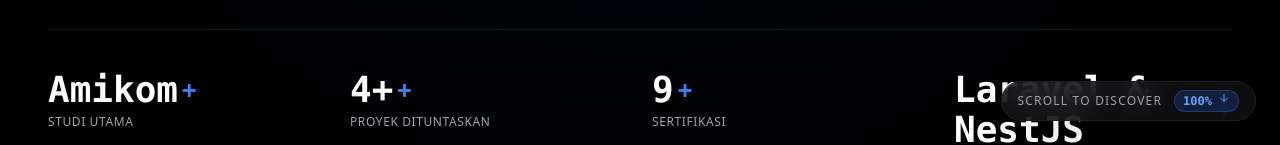
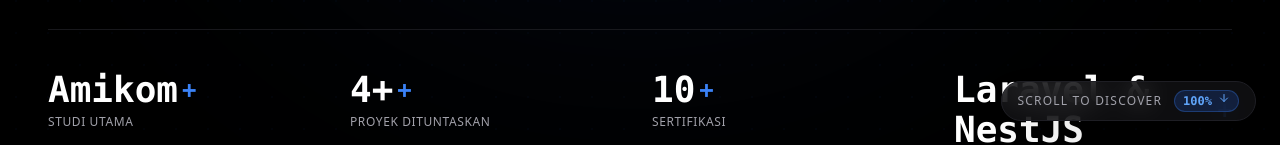
Before and after one commit to firawan22/portofolio-website, a Next.js app: page / in a window 1280 px wide. Shown: the part 655-800 px from the top of the page. Built offline with nearby package versions, Linux system fonts and the light colour scheme.

Commit message:
feat: add MySkill Website Development Back End certification and milestone entry

```diff
--- a/components/sections/CertificationsSection.jsx
+++ b/components/sections/CertificationsSection.jsx
@@ -22,7 +22,7 @@
             </h2>
           </div>
           <p className="text-muted text-sm sm:text-base max-w-md">
-            Industry-recognized certifications from Hacktiv8, IBM, Dicoding, and RevoU in AI Development, Web Development, and Software Engineering.
+            Industry-recognized certifications from Hacktiv8, IBM, Dicoding, RevoU, and MySkill in AI Development, Web Development, and Software Engineering.
           </p>
         </div>
 
--- a/data/portfolioData.js
+++ b/data/portfolioData.js
@@ -13,7 +13,7 @@
     stats: [
       { label: "Studi Utama", value: "Amikom" },
       { label: "Proyek Dituntaskan", value: "4+" },
-      { label: "Sertifikasi", value: "9" },
+      { label: "Sertifikasi", value: "10" },
       { label: "Spesialisasi", value: "Laravel & NestJS" },
     ],
     interests: ["Web Development", "Front-end Architecture", "PHP & NestJS Ecosystem"],
@@ -148,6 +148,15 @@
       image: "/images/certifications/dicoding-belajar-dasar-pemrograman-web.png",
       credentialId: "DICODING-WEB-2026",
       verifyUrl: "https://www.dicoding.com",
+      badgeType: "Web Development",
+    },
+    {
+      title: "Website Development: Back End",
+      issuer: "MySkill",
+      date: "August 11, 2026",
+      image: "/images/certifications/myskill-website-development-backend.png",
+      credentialId: "MYSKILL-BACKEND-2026",
+      verifyUrl: "https://myskill.id",
       badgeType: "Web Development",
     },
     {
@@ -295,6 +304,13 @@
       category: "Certification & AI",
     },
     {
+      year: "August 11, 2026",
+      title: "MySkill: Website Development: Back End",
+      description: "Completed \"Website Development: Back End\" certification from MySkill.",
+      metric: "Backend Certified",
+      category: "Certification",
+    },
+    {
       year: "August 12, 2026",
       title: "Dicoding: Belajar Dasar Pemrograman Web",
       description: "Completed Dicoding certification: \"Belajar Dasar Pemrograman Web\".",
```
Also changed, not shown: public/images/certifications/MySkill-Website-Development-Backend.png (added).
